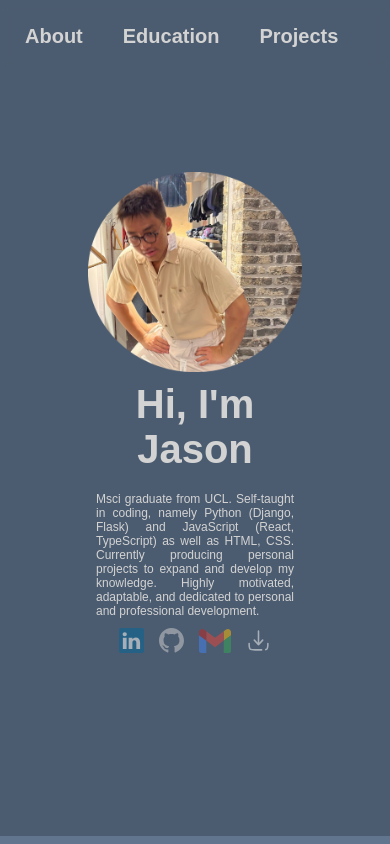
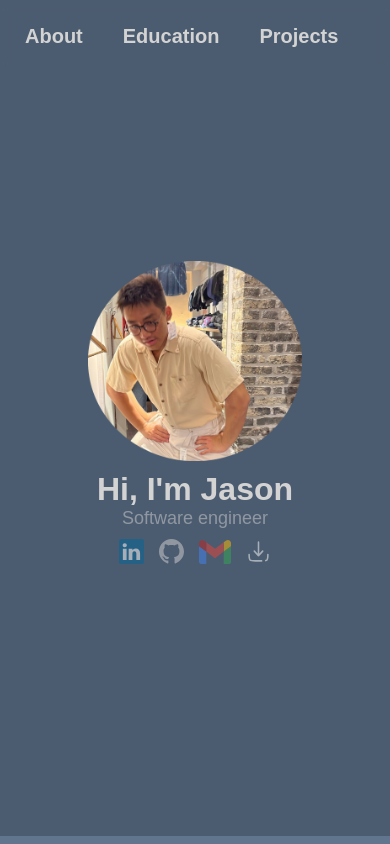
Before and after one commit to JC33340/portfolioPage, a React (Create React App) app in the folder portfolio-page/: page / in a window 390 px wide. Shown: the top 844 px of the page. Built offline with nearby package versions, Linux system fonts and the light colour scheme.

Commit message:
further optimised for mobile, removed text from about section, optimised project and about section for larger screens

```diff
--- a/portfolio-page/src/App.css
+++ b/portfolio-page/src/App.css
@@ -81,6 +81,12 @@ html{
   }
 }
 
+@media only screen and (min-width:2500px){
+  .contact-sidebar-visible{
+    right:50px;
+  }
+}
+
 .header{
   display: flex;
   gap: 30px;
@@ -141,24 +147,39 @@ html{
 }
 
 .name{
-  font-size: 40px;
+  font-size: 80px;
   font-weight: 800;
-  margin-bottom: 20px;
   animation-name:entranceLeft;
   animation-duration: 2s;
   text-align: center;
 }
 
 .about-text{
-  text-align: justify;
-  animation: entranceLeft 2s;
+  text-align: center;
+  animation: entranceAboutText 2s;
+  opacity: 0.5;
+  font-size: 25px;
   animation-delay: 0.1s;
-  animation-fill-mode: backwards;
+}
+
+@keyframes entranceAboutText {
+  from{
+    transform: translateX(-10vw);
+    opacity: 0;
+  }
+  to{
+    transform: translateX(0);
+    opacity: 0.5;
+  }
 }
 
 @media only screen and (max-width:700px){
   .about-text{
-    font-size: 12px;
+    font-size: 18px;
+  }
+
+  .name{
+    font-size: 32px;
   }
 
   .about{
@@ -182,6 +203,27 @@ html{
   .about-photo{
     height: 280px;
   }
+  .name{
+    font-size: 50px;
+  }
+}
+
+@media only screen and (max-width:1600px) and (min-width:851px){
+  .name{
+    font-size: 72px;
+  }
+}
+
+@media only screen and (min-width:2500px){
+  .name{
+    font-size:150px;
+  }
+  .about-photo{
+    height: 600px;
+  }
+  .about-text{
+    font-size: 50px;
+  }
 }
 
 .about-svg{
@@ -199,6 +241,12 @@ html{
   height:25px;
   opacity: 0.5;
   fill:#4c5c70;
+}
+
+@media only screen and (min-width:2500px){
+  .about-svg svg{
+    height: 40px;
+  }
 }
 
 .about-svg svg:hover{
@@ -427,6 +475,34 @@ html{
   }
 }
 
+@media only screen and (min-width:2500px){
+  .project-image{
+    width: 1000px;
+    height: auto;
+  }
+
+  .project-image-slider{
+    width: 1000px;
+  }
+
+  .project-image-slides{
+    width: 1000px;
+  }
+
+  .project-item{
+    width: 1000px;
+    font-size: 20px;
+  }
+
+  .project-item-tech-logo>svg{
+    height: 50px;
+  }
+
+  .project-item-tech-logo .logo-text{
+    top:60px;
+  }
+}
+
 footer{
   display: flex;
   justify-content: center;
--- a/portfolio-page/src/components/About.tsx
+++ b/portfolio-page/src/components/About.tsx
@@ -11,10 +11,7 @@ export default function About(){
             <div className="about-item about-left-side">
                 <div className="centered-flex-item name">Hi, I'm Jason</div>
                 <div className="centered-flex-item about-text">
-                    Msci graduate from UCL.
-                    Self-taught in coding, namely Python (Django, Flask) and JavaScript (React, TypeScript) as well as HTML, CSS.
-                    Currently producing personal projects to expand and develop my knowledge.
-                    Highly motivated, adaptable, and dedicated to personal and professional development.
+                    Software engineer
                 </div>
                 <div className="about-svg">
                     <a href="https://www.linkedin.com/in/ho-wa-chan-b207a0213" target="_blank">
```
